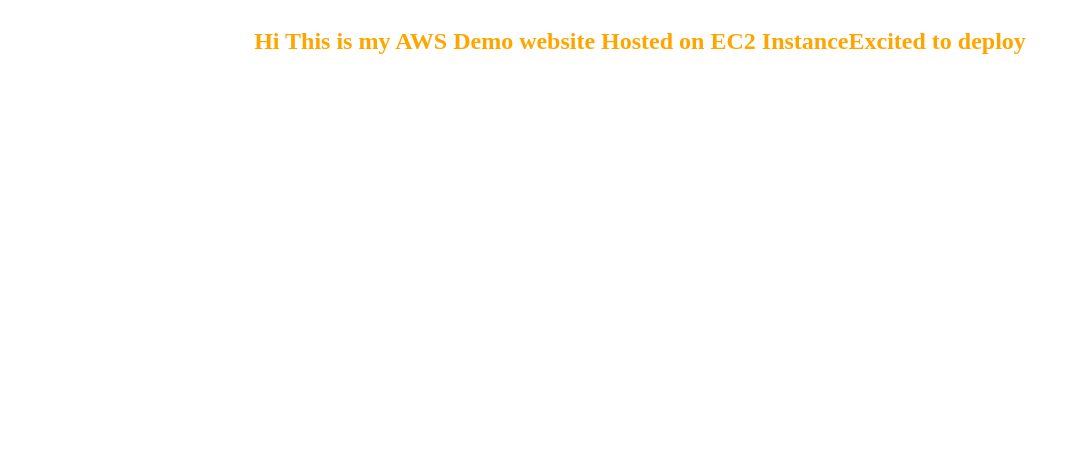
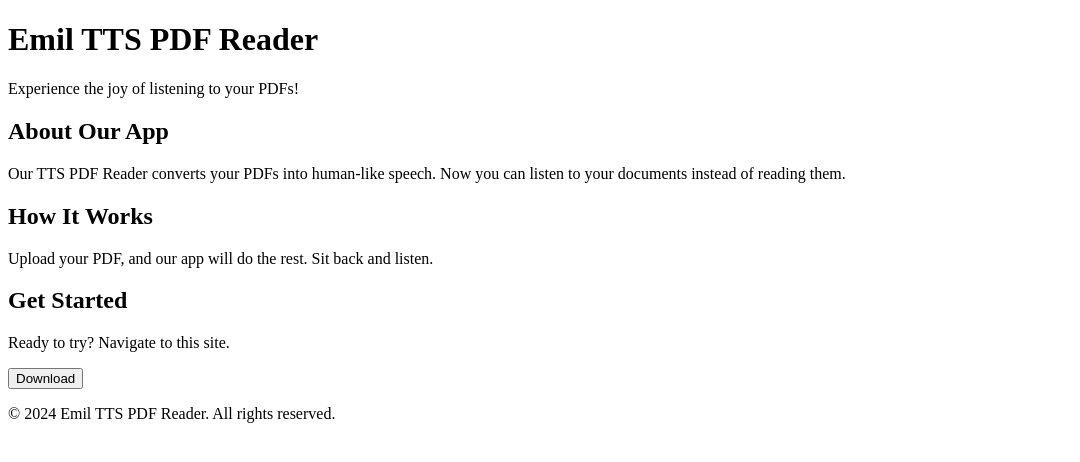
Before and after one commit to maqamylee0/aws_amplify_static_web_app, a plain HTML site: page index.html in a window 1280 px wide. Shown: the whole page, without its empty margins (0-1080 px from the left). Drawn offline with Linux system fonts and the light colour scheme.

Commit message:
update landing page

```diff
--- a/index.html
+++ b/index.html
@@ -4,20 +4,31 @@
     <meta charset="UTF-8">
     <meta http-equiv="X-UA-Compatible" content="IE=edge">
     <meta name="viewport" content="width=device-width, initial-scale=1.0">
-    <title>Document</title>
+    <title>TTS PDF Reader</title>
     <link rel="stylesheet" href="style.css">
 </head>
 <body>
-    <div >
-        <h2 class = "hi">
-            Hi This is my AWS  Demo website Hosted on EC2 Instance
-
-        </h2>
-        <h2 class = "hi">
-              Excited to deploy
-        </h2>
-    </div>
-
-
+    <header>
+        <h1>Emil TTS PDF Reader</h1>
+        <p>Experience the joy of listening to your PDFs!</p>
+    </header>
+    <main>
+        <section>
+            <h2>About Our App</h2>
+            <p>Our TTS PDF Reader converts your PDFs into human-like speech. Now you can listen to your documents instead of reading them.</p>
+        </section>
+        <section>
+            <h2>How It Works</h2>
+            <p>Upload your PDF, and our app will do the rest. Sit back and listen.</p>
+        </section>
+        <section>
+            <h2>Get Started</h2>
+            <p>Ready to try? Navigate to this site.</p>
+            <button>Download</button>
+        </section>
+    </main>
+    <footer>
+        <p>© 2024 Emil TTS PDF Reader. All rights reserved.</p>
+    </footer>
 </body>
 </html>
--- a/style.css
+++ b/style.css
@@ -1,10 +1,16 @@
+@import url('https://fonts.googleapis.com/css2?family=Nunito:wght@400;700&display=swap');
+
+
 .hi{
     color: orange;
     size: 50px;
+    font-family: 'Nunito', sans-serif;
 }
 
 div{
     display: flex;
     justify-content: center;
     align-items: center;
+    font-family: 'Nunito', sans-serif;
+
 }
```
